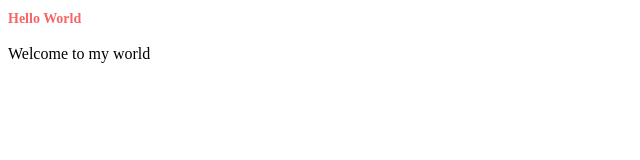
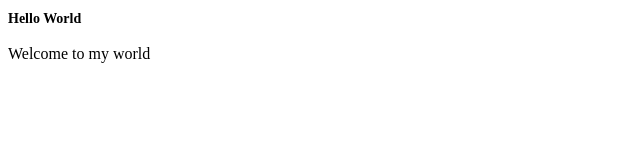
Before and after one commit to georgia-auror/test-figma-tokens, a React app: page / in a window 1280 px wide. Shown: the top 160 px of the page, without its empty margins (0-640 px from the left). Built offline with nearby package versions, Linux system fonts and the light colour scheme.

Commit message:
Update style dictionary script for single file input source

```diff
--- a/src/theme/tokens/colors.js
+++ b/src/theme/tokens/colors.js
@@ -1,114 +1,30 @@
 export const colors = {
-  black: "#000000",
-  white: "#ffffff",
-  gray: {
-    100: "#f7fafc",
-    200: "#edf2f7",
-    300: "#e2e8f0",
-    400: "#cbd5e0",
-    500: "#a0aec0",
-    600: "#718096",
-    700: "#4a5568",
-    800: "#2d3748",
-    900: "#1a202c"
+  Blue: {
+    50: "#eff8ff",
+    100: "#d1e9ff",
+    200: "#9ccafc",
+    300: "#2e90fa",
+    400: "#1570ef",
+    500: "#175cd3",
+    600: "#1849a9"
   },
-  red: {
-    100: "#fff5f5",
-    200: "#fed7d7",
-    300: "#feb2b2",
-    400: "#fc8181",
-    500: "#f56565",
-    600: "#e53e3e",
-    700: "#c53030",
-    800: "#9b2c2c",
-    900: "#742a2a"
+  Yellow: {
+    50: "#fef4cd",
+    100: "#fef4cd",
+    200: "#fee78c",
+    300: "#ffd900",
+    400: "#fbcc0e",
+    500: "#f8c015",
+    600: "#f7b204"
   },
-  orange: {
-    100: "#fffaf0",
-    200: "#feebc8",
-    300: "#fbd38d",
-    400: "#f6ad55",
-    500: "#ed8936",
-    600: "#dd6b20",
-    700: "#c05621",
-    800: "#9c4221",
-    900: "#7b341e"
+  Green: {
+    50: "#ecfdf3",
+    100: "#d1fadf",
+    200: "#81e4af",
+    300: "#12b76a",
+    400: "#039855",
+    500: "#027a48",
+    600: "#19613d"
   },
-  yellow: {
-    100: "#fffff0",
-    200: "#fefcbf",
-    300: "#faf089",
-    400: "#f6e05e",
-    500: "#ecc94b",
-    600: "#d69e2e",
-    700: "#b7791f",
-    800: "#975a16",
-    900: "#744210"
-  },
-  green: {
-    100: "#f0fff4",
-    200: "#c6f6d5",
-    300: "#9ae6b4",
-    400: "#68d391",
-    500: "#48bb78",
-    600: "#38a169",
-    700: "#2f855a",
-    800: "#276749",
-    900: "#22543d"
-  },
-  teal: {
-    100: "#e6fffa",
-    200: "#b2f5ea",
-    300: "#81e6d9",
-    400: "#4fd1c5",
-    500: "#38b2ac",
-    600: "#319795",
-    700: "#2c7a7b",
-    800: "#285e61",
-    900: "#234e52"
-  },
-  blue: {
-    100: "#ebf8ff",
-    200: "#bee3f8",
-    300: "#90cdf4",
-    400: "#63b3ed",
-    500: "#4299e1",
-    600: "#3182ce",
-    700: "#2b6cb0",
-    800: "#2c5282",
-    900: "#2a4365"
-  },
-  indigo: {
-    100: "#ebf4ff",
-    200: "#c3dafe",
-    300: "#a3bffa",
-    400: "#7f9cf5",
-    500: "#667eea",
-    600: "#5a67d8",
-    700: "#4c51bf",
-    800: "#434190",
-    900: "#3c366b"
-  },
-  purple: {
-    100: "#faf5ff",
-    200: "#e9d8fd",
-    300: "#d6bcfa",
-    400: "#b794f4",
-    500: "#9f7aea",
-    600: "#805ad5",
-    700: "#6b46c1",
-    800: "#553c9a",
-    900: "#44337a"
-  },
-  pink: {
-    100: "#fff5f7",
-    200: "#fed7e2",
-    300: "#fbb6ce",
-    400: "#f687b3",
-    500: "#ed64a6",
-    600: "#d53f8c",
-    700: "#b83280",
-    800: "#97266d",
-    900: "#702459"
-  }
+  white: "#ffffff"
 }
--- a/src/theme/tokens/tokens.js
+++ b/src/theme/tokens/tokens.js
@@ -1,10 +1,32 @@
 export const tokens = {
-  Primitives: {
-    Color: {
-      Blue: "#1849a9",
-      Yellow: "#f7b204",
-      Green: "#19613d",
-      white: "#ffffff"
-    }
+  Color: {
+    Blue: {
+      50: "#eff8ff",
+      100: "#d1e9ff",
+      200: "#9ccafc",
+      300: "#2e90fa",
+      400: "#1570ef",
+      500: "#175cd3",
+      600: "#1849a9"
+    },
+    Yellow: {
+      50: "#fef4cd",
+      100: "#fef4cd",
+      200: "#fee78c",
+      300: "#ffd900",
+      400: "#fbcc0e",
+      500: "#f8c015",
+      600: "#f7b204"
+    },
+    Green: {
+      50: "#ecfdf3",
+      100: "#d1fadf",
+      200: "#81e4af",
+      300: "#12b76a",
+      400: "#039855",
+      500: "#027a48",
+      600: "#19613d"
+    },
+    white: "#ffffff"
   }
 }
--- a/src/theme/variables.scss
+++ b/src/theme/variables.scss
@@ -1,6 +1,6 @@
 
 // Do not edit directly
-// Generated on Wed, 10 Jan 2024 22:59:26 GMT
+// Generated on Thu, 11 Jan 2024 04:19:41 GMT
 
 $primitives-color-white: #ffffff;
 $primitives-color-green-600: #19613d;
```
Also changed, not shown: sd.config.js (+57 -38 lines).
